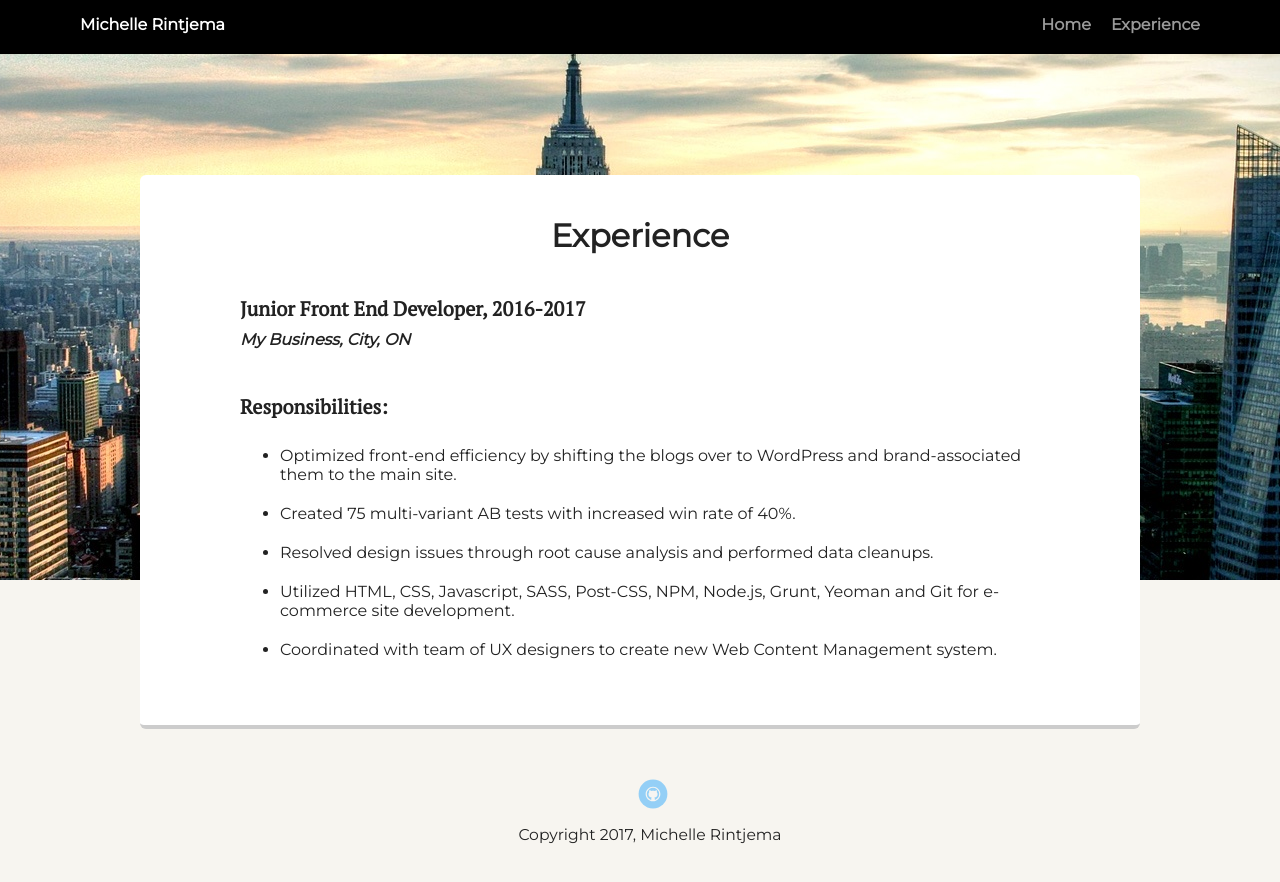
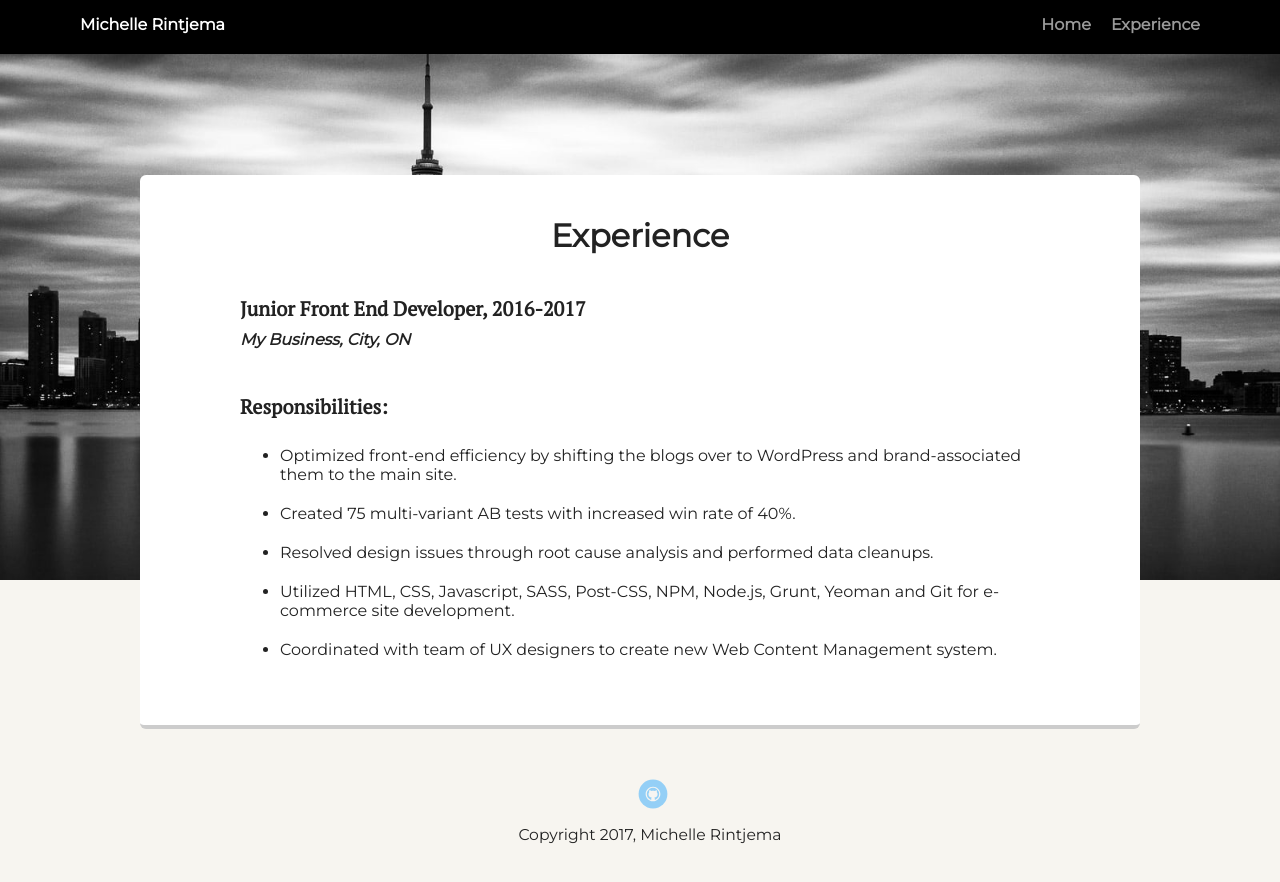
Before and after one commit to michellerintjema/portfolio_update_v1, a plain HTML site: page experience.html in a window 1280 px wide. Drawn offline with Linux system fonts and the light colour scheme; a web font is replaced by a local one.

Commit message:
background image change

```diff
--- a/styles.css
+++ b/styles.css
@@ -61,14 +61,13 @@ h2 {
 
 header {
   text-align: center;
-  background: url('images/portland.jpg') no-repeat top center ;
+  background: url('images/Toronto.jpg') no-repeat 0 20% ;
   background-size: cover;
   overflow: hidden;
   padding-top: 60px;
 }
 
 .experience_header {
-  background: url('images/NYC.jpg') no-repeat center center ;
   min-height: 580px;
 }
 
```
Also changed, not shown: images/Fathers Day Assets/3-card-detail.jpg (added), images/Fathers Day Assets/fathers-day-header-desktop.jpg (added), images/Fathers Day Assets/fathers-day-header-mobile.jpg (added), images/Fathers Day Assets/laptop-bag-lifestyle.jpg (added), images/Toronto.jpg (added), images/Toronto.png (added), images/leather.svg (added), images/torontosunset.jpg (added), 1 other file.
